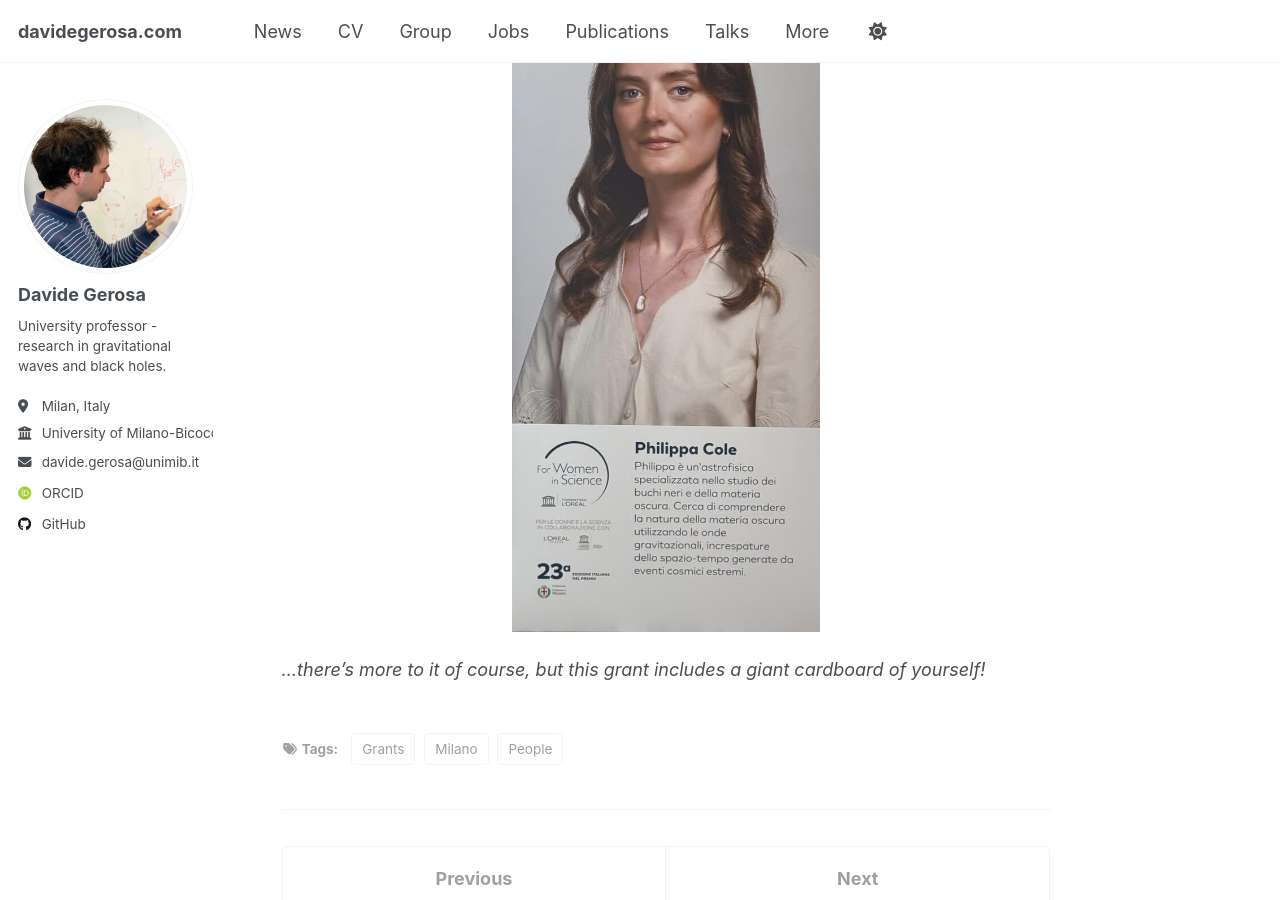
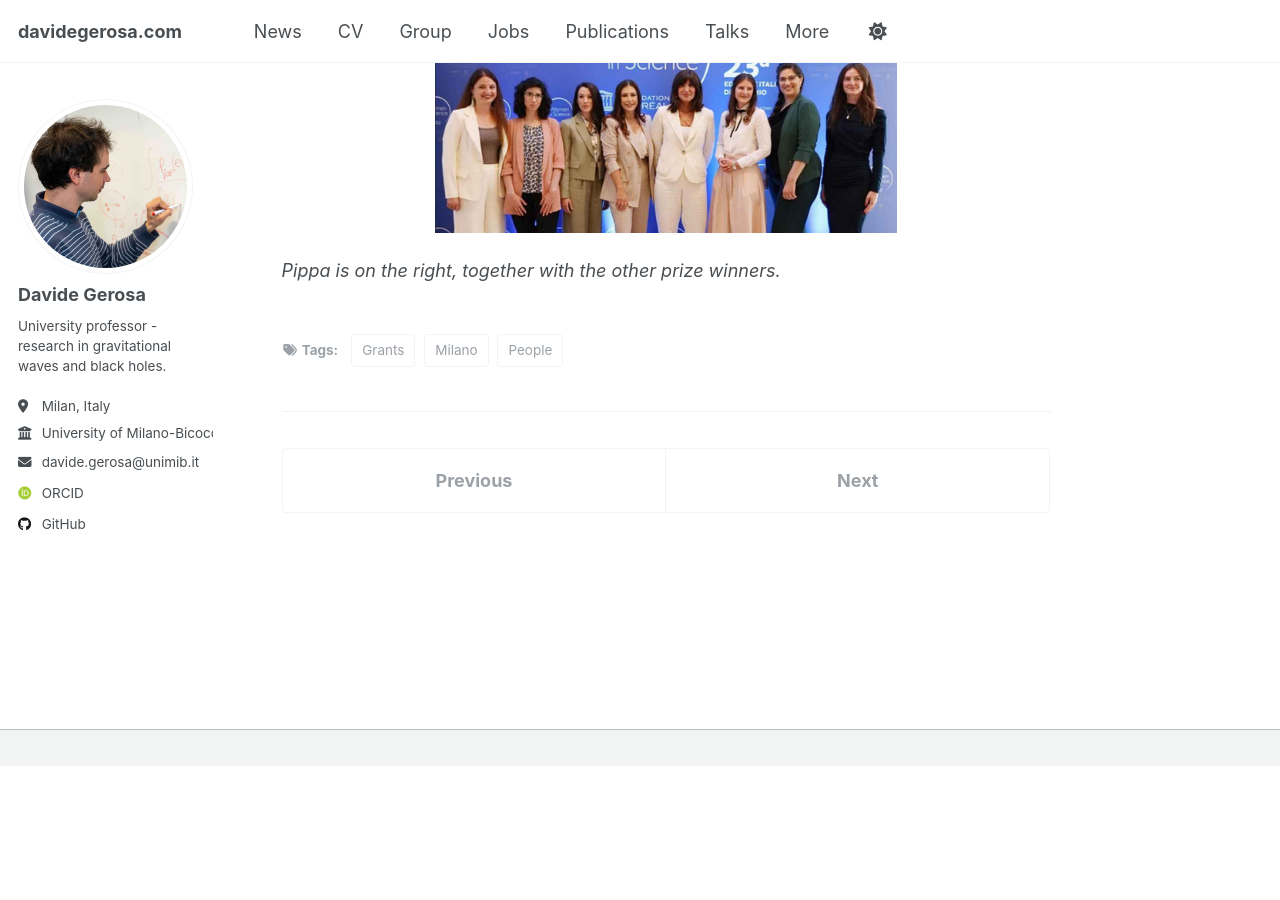
Before and after one commit to dgerosa/website, a Jekyll site: the page built from _posts/2025-06-18-pippa-cole-wins-a-loreal-unesco-for-women-in-science-fellowship.md, in a window 1280 px wide and 900 px high, scrolled down 445 px. Built offline with Jekyll 4.4.1, drawn with Linux system fonts in a browser that asks for light colours; some web fonts are replaced; after the commit the page ends 1211 px from its top, so only the background shows below that.

Commit message:
Sun Jan 25 07:21:08 CET 2026

```diff
--- a/_posts/2025-06-18-pippa-cole-wins-a-loreal-unesco-for-women-in-science-fellowship.md
+++ b/_posts/2025-06-18-pippa-cole-wins-a-loreal-unesco-for-women-in-science-fellowship.md
@@ -11,7 +11,7 @@ tags:
 I'm happy to share that Dr. Philippa Cole, a postdoc with us, has been awarded one of this year's ["L’Oréal-UNESCO For Women in Science"](https://www.unesco.it/it/news/loreal-italia-e-la-commissione-nazionale-italiana-per-lunesco-premiano-sei-eccellenti-giovani-scienziate/) prizes. She was selected for the "Young Talents Italy" category and is, in fact, the very first non-Italian national to ever receive a prize in this category. Pippa's research focuses on the phenomenology of the gravitational interaction, with applications to both cosmology and gravitational-wave data analysis. Huge congratulations to Pippa — we are very proud that you are doing science with us! More [here](https://www.facebook.com/photo/?fbid=1195726872598037&set=a.566543458849718) and [here](https://www.fisica.unimib.it/it/news/lassegnista-philippa-cole-e-stata-premiata-nellambito-del-concorso-women-science).
 
 <p style="text-align: center;">
-  <img src="/images/pippa_oreal.jpg" alt="Pippa Oreal" style="max-width: 40%; height: auto;" />
+  <img src="/images/pippa_oreal.jpg" alt="Pippa Oreal" style="max-width: 60%; height: auto;" />
 </p>
 
-*...there's more to it of course, but this grant includes a giant cardboard of yourself!*
+*Pippa is on the right, together with the other prize winners.*
```
Also changed, not shown: images/pippa_oreal.jpg.
